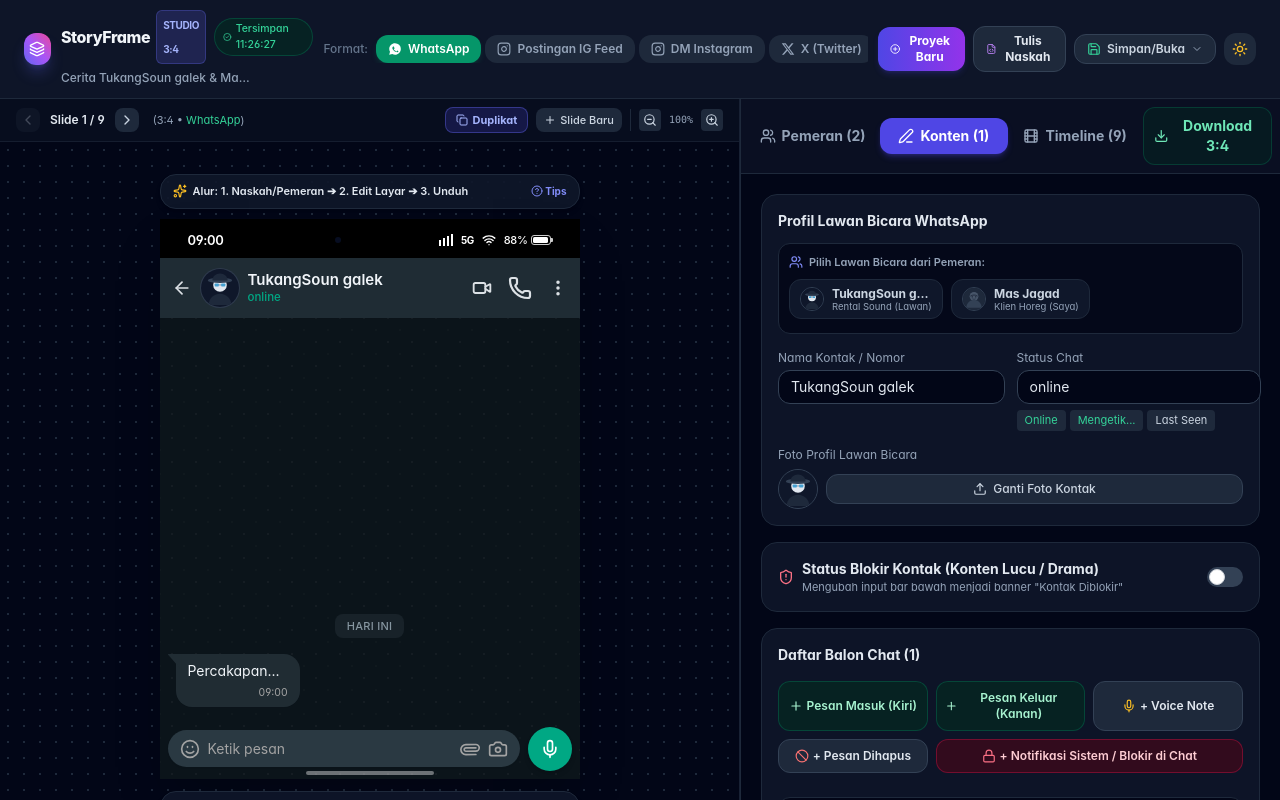
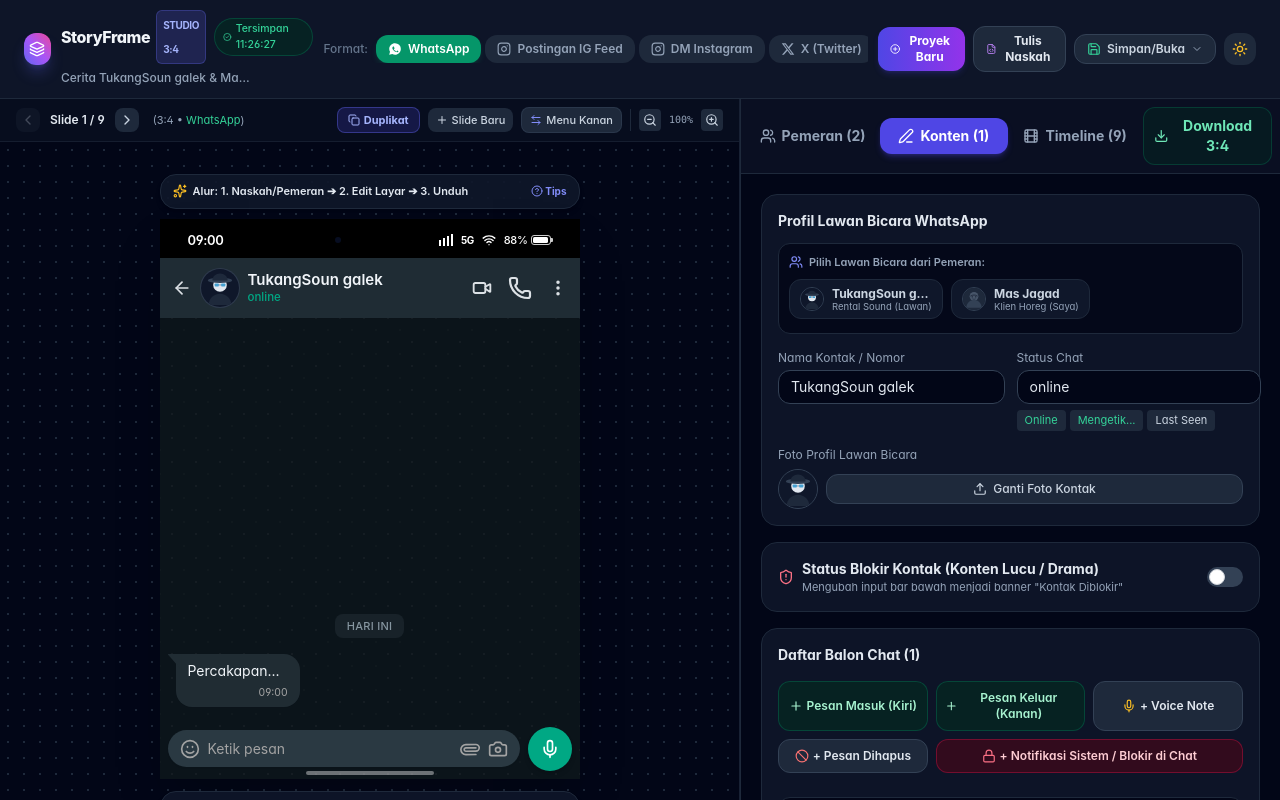
Before and after one commit to adiketuhan/storyframe-mockup-studio, a React (Vite) app: page / in a window 1280 px wide. Shown: the top 800 px of the page. Built offline with nearby package versions, Linux system fonts and the light colour scheme.

Commit message:
feat: support dynamic PC layout positioning (Tampilan di Kiri & Menu di Kanan with 1-click switcher)

```diff
--- a/src/App.tsx
+++ b/src/App.tsx
@@ -1,15 +1,31 @@
-import React, { useState, useRef } from 'react';
+import React, { useState, useRef, useEffect } from 'react';
 import { StoryProvider, useStory } from './context/StoryContext';
 import { Header } from './components/layout/Header';
 import { CanvasStage } from './components/layout/CanvasStage';
 import { EditorDrawer } from './components/layout/EditorDrawer';
-import { ChevronLeft, ChevronRight, Copy, Plus, ZoomIn, ZoomOut, Sparkles } from 'lucide-react';
+import { ChevronLeft, ChevronRight, Copy, Plus, ZoomIn, ZoomOut, Sparkles, ArrowLeftRight } from 'lucide-react';
 import type { PlatformType } from './types/story';
 
 const StudioMain: React.FC = () => {
   const { slides, setActiveSlideId, currentSlideIndex, duplicateSlide, addSlide, activeSlide } = useStory();
   const [zoomScale, setZoomScale] = useState<number>(1);
+  const [layoutSide, setLayoutSide] = useState<'left' | 'right'>(() => {
+    try {
+      return (localStorage.getItem('storyframe_layout_side') as 'left' | 'right') || 'left';
+    } catch {
+      return 'left';
+    }
+  });
+
   const canvasRef = useRef<HTMLDivElement>(null);
+
+  useEffect(() => {
+    try {
+      localStorage.setItem('storyframe_layout_side', layoutSide);
+    } catch (e) {
+      console.error(e);
+    }
+  }, [layoutSide]);
 
   const handlePrevSlide = () => {
     if (currentSlideIndex > 0) {
@@ -21,6 +37,10 @@
     if (currentSlideIndex < slides.length - 1) {
       setActiveSlideId(slides[currentSlideIndex + 1].id);
     }
+  };
+
+  const toggleLayoutSide = () => {
+    setLayoutSide(prev => (prev === 'left' ? 'right' : 'left'));
   };
 
   const getPlatformBadge = (platform: PlatformType) => {
@@ -38,10 +58,10 @@
       {/* Top Main Navigation Header */}
       <Header />
 
-      {/* Main Studio Workspace */}
-      <main className="flex-1 flex flex-col lg:flex-row overflow-hidden">
-        {/* Left / Top Section: 3:4 Responsive Preview Canvas Stage */}
-        <div className="flex-1 flex flex-col bg-slate-950 border-b lg:border-b-0 lg:border-r border-slate-800/80 min-h-[520px] lg:min-h-0 relative">
+      {/* Main Studio Workspace with dynamic Left/Right layout for PC */}
+      <main className={`flex-1 flex flex-col ${layoutSide === 'left' ? 'lg:flex-row' : 'lg:flex-row-reverse'} overflow-hidden`}>
+        {/* Responsive Preview Canvas Stage (Tampilan Layar HP Mockup) */}
+        <div className={`flex-1 flex flex-col bg-slate-950 border-b lg:border-b-0 ${layoutSide === 'left' ? 'lg:border-r' : 'lg:border-l'} border-slate-800/80 min-h-[520px] lg:min-h-0 relative`}>
           {/* Canvas Sub-Header Controls */}
           <div className="px-3 sm:px-4 py-2 border-b border-slate-800/60 bg-slate-900/40 flex items-center justify-between text-xs text-slate-400 select-none shrink-0">
             {/* Slide Quick Switcher */}
@@ -75,7 +95,7 @@
               </div>
             </div>
 
-            {/* Quick Actions & Zoom */}
+            {/* Quick Actions, Layout Switcher & Zoom */}
             <div className="flex items-center space-x-2">
               <button
                 type="button"
@@ -97,6 +117,18 @@
                 <span className="hidden sm:inline">Slide Baru</span>
               </button>
 
+              {/* PC Layout Swapper: Tampilan Kiri / Kanan */}
+              <button
+                type="button"
+                onClick={toggleLayoutSide}
+                className="hidden lg:flex items-center space-x-1 px-2 py-1 rounded-lg bg-slate-800 hover:bg-slate-700 text-slate-300 text-[11px] font-medium border border-slate-700/60"
+                title={`Tukar Posisi Layout: Saat ini Tampilan di ${layoutSide === 'left' ? 'Kiri' : 'Kanan'}, Menu di ${layoutSide === 'left' ? 'Kanan' : 'Kiri'}`}
+              >
+                <ArrowLeftRight className="w-3 h-3 text-indigo-400" />
+                <span>{layoutSide === 'left' ? 'Menu Kanan' : 'Menu Kiri'}</span>
+              </button>
+
+              {/* Zoom Controls */}
               <div className="hidden sm:flex items-center space-x-1 border-l border-slate-800 pl-2">
                 <button
                   type="button"
@@ -135,7 +167,7 @@
           </div>
         </div>
 
-        {/* Right / Bottom Section: Editor & Controls Drawer */}
+        {/* Dynamic Editor & Controls Drawer (Menu Editor) */}
         <div className="w-full lg:w-[480px] xl:w-[540px] flex-shrink-0 flex flex-col h-auto lg:h-[calc(100vh-57px)]">
           <EditorDrawer />
         </div>
@@ -169,7 +201,7 @@
           <button
             type="button"
             onClick={() => duplicateSlide()}
-            className="py-1.5 px-3 bg-indigo-600 text-white rounded-xl text-xs font-bold flex items-center space-x-1 shadow-md shadow-indigo-600/30"
+            className="p-2 bg-indigo-600/20 text-indigo-300 rounded-xl text-xs font-semibold flex items-center space-x-1"
           >
             <Copy className="w-3.5 h-3.5" />
             <span>Duplikat</span>
@@ -177,10 +209,10 @@
           <button
             type="button"
             onClick={() => addSlide('whatsapp')}
-            className="py-1.5 px-3 bg-slate-800 text-slate-200 rounded-xl text-xs font-semibold flex items-center space-x-1"
+            className="p-2 bg-indigo-600 text-white rounded-xl text-xs font-semibold flex items-center space-x-1"
           >
             <Plus className="w-3.5 h-3.5" />
-            <span>+ Slide</span>
+            <span>Tambah</span>
           </button>
         </div>
       </div>
@@ -188,12 +220,12 @@
   );
 };
 
-export const App: React.FC = () => {
+export function App() {
   return (
     <StoryProvider>
       <StudioMain />
     </StoryProvider>
   );
-};
+}
 
 export default App;
```
